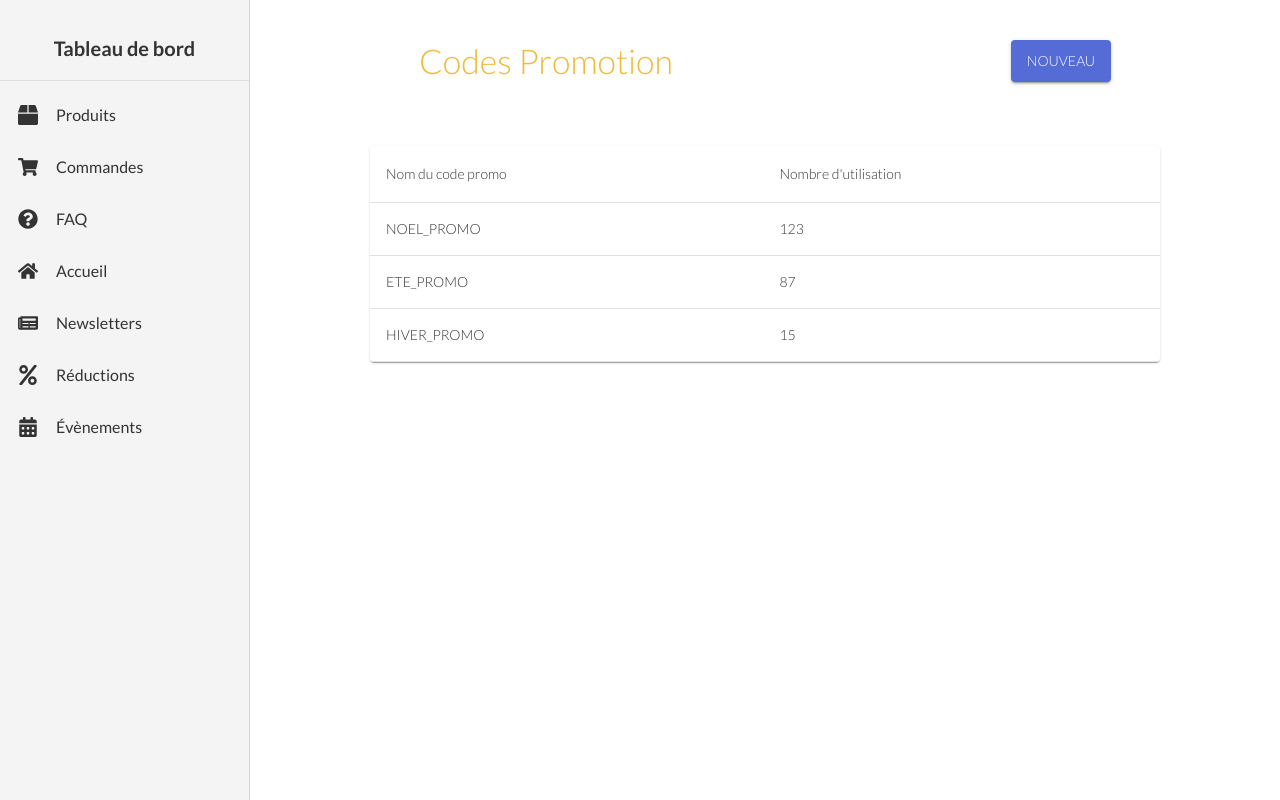
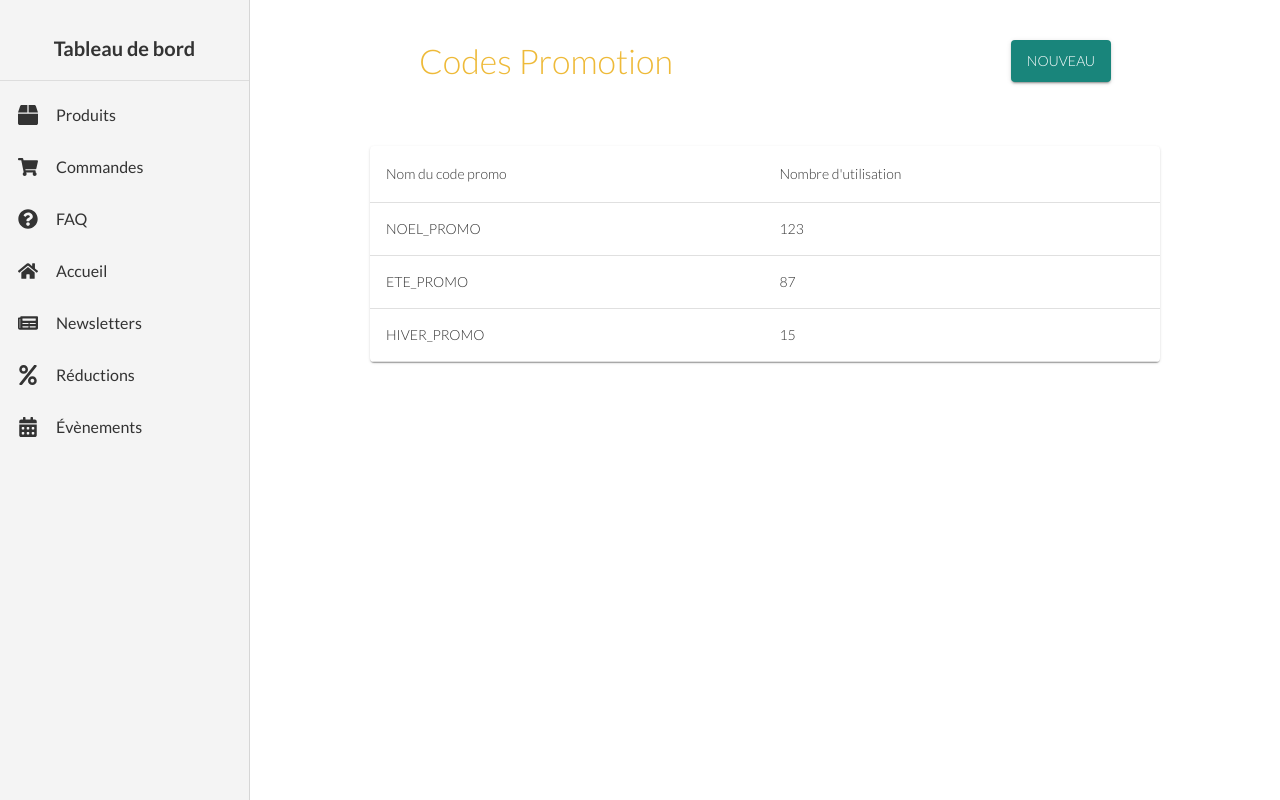
Before and after one commit to LovisCoding/atelier_manon_front, a React (Vite) app: page /admin/codesPromo in a window 1280 px wide. Built offline with nearby package versions, Linux system fonts and the light colour scheme.

Commit message:
Enhance CodesPromo and FAQ pages with SidebarMenu integration and link updates

```diff
--- a/src/pages/admin/CodesPromo/CodesPromo.jsx
+++ b/src/pages/admin/CodesPromo/CodesPromo.jsx
@@ -12,6 +12,7 @@ import {
 } from "@mui/material";
 import { useState } from "react";
 import SidebarMenu from "../SidebarMenu";
+import Link from "../../../components/Link";
 
 export default function CodesPromo() {
 	const [promoTextfield, setPromoTextfied] = useState('')
@@ -29,7 +30,7 @@ export default function CodesPromo() {
 			<Stack  sx={{ mt: 5, width: '100%' }} >
 				<Stack direction='row' justifyContent={'space-around'}>
 					<Typography variant='h4'>Codes Promotion</Typography>
-					<Button variant='contained' color='primary'>Nouveau</Button>
+					<Button  LinkComponent={Link} href={"/admin/codesPromo/-1"} variant='contained' color='secondary'>Nouveau</Button>
 				</Stack>
 				<Box mx={15} mt={8}>
 				<TableContainer component={Paper}>
@@ -46,7 +47,8 @@ export default function CodesPromo() {
 									key={row.id}
 									hover
 									style={{ cursor: "pointer" }}
-									onClick={() => handleRowClick(row)}
+									component={Link}
+									href={'/admin/codesPromo/' + row.id}
 								>
 									<TableCell>{row.name}</TableCell>
 									<TableCell>{row.use}</TableCell>
--- a/src/pages/admin/FAQ.jsx
+++ b/src/pages/admin/FAQ.jsx
@@ -1,5 +1,6 @@
 import React, { useState } from 'react';
 import { Button, Checkbox, FormControlLabel, Box, Typography, Grid, TextField } from '@mui/material';
+import SidebarMenu from './SidebarMenu';
 
 const FoireAuxQuestions = () => {
   const [faqList, setFaqList] = useState([
@@ -53,6 +54,7 @@ const FoireAuxQuestions = () => {
   };
 
   return (
+	<SidebarMenu>
     <Box sx={{ padding: 3 }}>
       <Box sx={{ display: 'flex', justifyContent: 'space-between', alignItems: 'center', marginBottom: 3 }}>
         <Typography variant="h4" sx={{ textAlign: 'center', width: '100%' }}>Foire aux questions</Typography>
@@ -121,6 +123,7 @@ const FoireAuxQuestions = () => {
         </Grid>
       </Grid>
     </Box>
+	</SidebarMenu>
   );
 };
 
```
